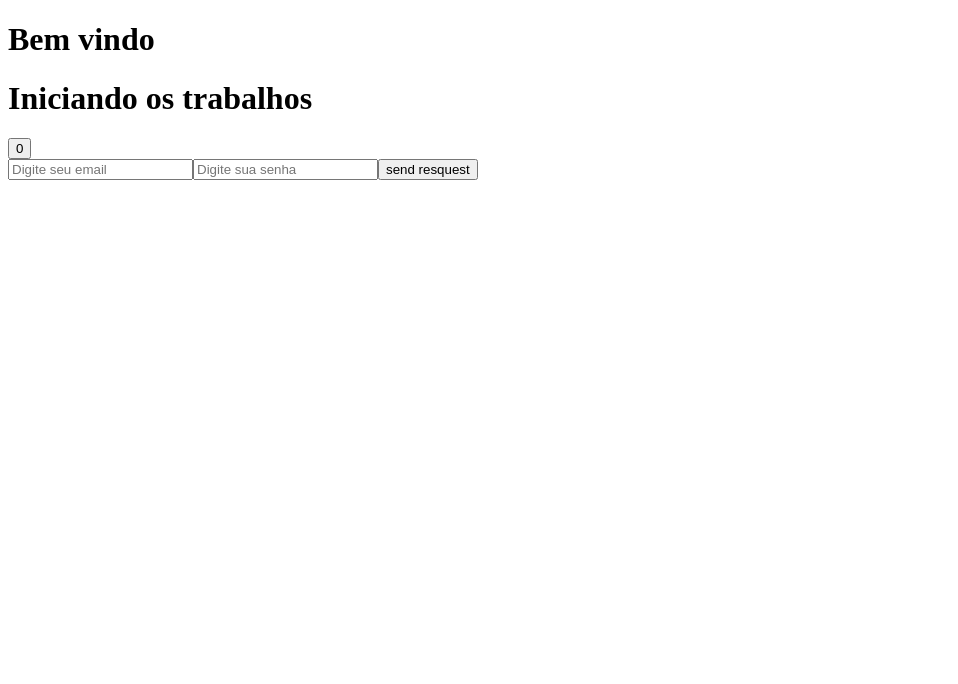
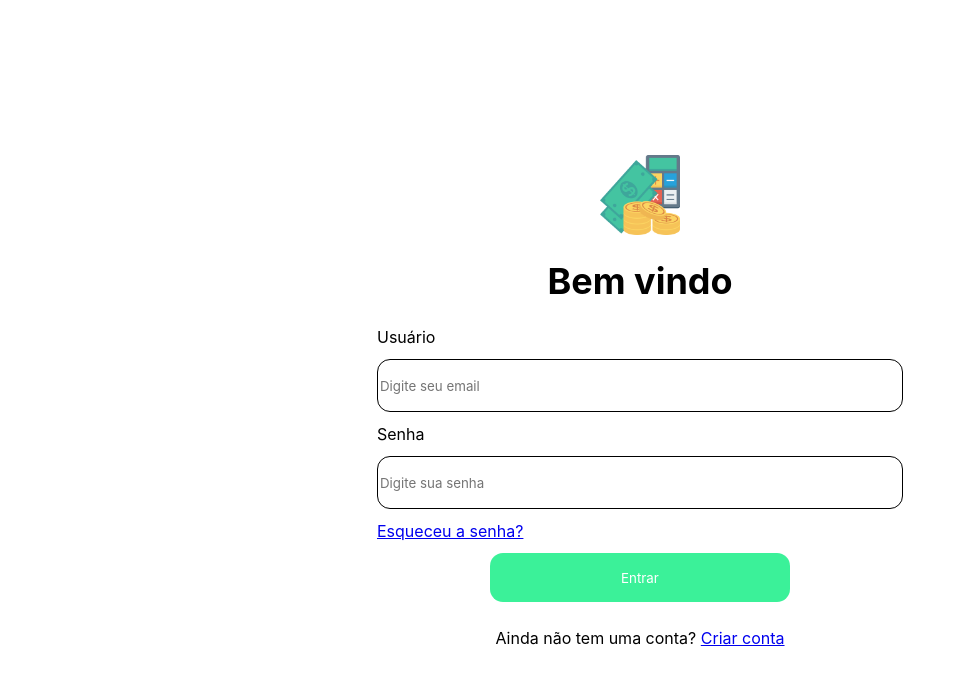
Before and after one commit to ThiagoPaz1/my-finnances, a React (Vite) app in the folder myFinnances/: page / in a window 1280 px wide. Shown: the top 684 px of the page, without its empty margins (0-958 px from the left). Built offline with nearby package versions, Linux system fonts and the light colour scheme.

Commit message:
refactor: estilização tela-login

```diff
--- a/myFinnances/src/App.tsx
+++ b/myFinnances/src/App.tsx
@@ -1,38 +1,11 @@
 import React, {useState} from 'react'
 import Login from './pages/login'
 
-interface IFildForm {
-  email: string,
-  password: string,
-}
 
 function App() {
-
-  const [count, setCount] = useState<number>(0);
-  const [fildsForm, setFildsForm] = useState<IFildForm>({email: "", password:""});
-
-  const handleChange = (event: React.ChangeEvent<HTMLInputElement>) =>{
-    const {name, value} = event.target;
-    setFildsForm({...fildsForm, [name]: value});
-  }
-
-  const reset = (event: any) => {
-    event.preventDefault();
-    setFildsForm({email: "", password: ""});
-  }
-
-  console.log(fildsForm);
-
   return (
     <div>
       <Login/>
-      <h1>Iniciando os trabalhos</h1>
-      <input type="button" value={count} onClick={() => setCount(count + 1)}/>
-      <form action="">
-        <input type="email" placeholder='Digite seu email' name='email' value={fildsForm.email} onChange={handleChange}/>
-        <input type="password" placeholder='Digite sua senha' name='password' value={fildsForm.password} onChange={handleChange}/>
-        <input type="submit" value="send resquest" onClick={reset}/>
-      </form>
     </div>
   )
 }
--- /dev/null
+++ b/myFinnances/src/css/login.css
@@ -0,0 +1,74 @@
+*{
+    font-family: Inter, sans-serif;
+}
+
+.logo{
+    width: 80px;
+    align-self: center;
+}
+
+.container {
+    height: 100vh;
+    width: 100%;
+
+    display: flex;
+    justify-content: center;
+    align-items: center;
+    flex-direction: column;
+
+}
+
+header{
+    display: flex;
+    flex-direction: column;
+}
+
+header h1{
+    font-size: 36px;
+}
+
+.form{
+    display: flex;
+    flex-direction: column;
+    align-items: flex-start;
+}
+
+input{
+    width: 520px;
+    height: 49px;
+    margin: 12px;
+
+    border-radius: 13px;
+    border: 1px solid #000;
+}
+
+.submit{
+    cursor: pointer;
+    width: 300px;
+    height: 49px;
+
+    align-self: center;
+
+    color: white;
+    background-color: #3bf199;
+    border: none;
+}
+
+label{
+    font-size: 16px;
+
+    padding-left: 12px;
+}
+
+.esqueceu-senha{
+    padding-left: 12px;
+}
+
+.new-account{
+    display: flex;
+    justify-content: center;
+}
+section h2{
+    font-size: 16px;
+    font-weight: normal;
+}
--- a/myFinnances/src/pages/login.tsx
+++ b/myFinnances/src/pages/login.tsx
@@ -1,9 +1,55 @@
-import React from 'react';
+import React, {useState} from 'react';
+import '../css/login.css'
+import logo from '../assets/financa.png';
+
+
+interface IFildForm {
+    email: string,
+    password: string,
+  }
 
 export default function login() {
+
+    // const [count, setCount] = useState<number>(0);
+    const [fildsForm, setFildsForm] = useState<IFildForm>({email: "", password:""});
+
+    const handleChange = (event: React.ChangeEvent<HTMLInputElement>) =>{
+    const {name, value} = event.target;
+    setFildsForm({...fildsForm, [name]: value});
+    }
+
+    const reset = (event: any) => {
+        event.preventDefault();
+        setFildsForm({email: "", password: ""});
+    }
+
+  console.log(fildsForm);
+
     return(
-        <div>
-            <h1>Bem vindo</h1>
+    <div>
+        <div className="container">
+            <header>
+                <img className='logo' src={logo} alt="logo-finanças"/>
+                <h1>Bem vindo</h1>
+            </header>
+        {/* <input type="button" value={count} onClick={() => setCount(count + 1)}/> */}
+
+        <section>
+        <form action="" className='form'>
+            <label htmlFor="">Usuário</label>
+            <input type="email" placeholder='Digite seu email' name='email' value={fildsForm.email} onChange={handleChange}/>
+
+            <label htmlFor="">Senha</label>
+            <input type="password" placeholder='Digite sua senha' name='password' value={fildsForm.password} onChange={handleChange}/>
+            <a className='esqueceu-senha' href="#">Esqueceu a senha?</a>
+
+            <input className='submit' type="submit" value="Entrar" onClick={reset}/>
+        </form>
+        <div className="new-account">
+            <h2>Ainda não tem uma conta? <a href="#">Criar conta</a></h2>
         </div>
+        </section>
+        </div>
+    </div>
     )
 }
```
Also changed, not shown: myFinnances/src/assets/financa.png (added), 1 other file (tests, documents, lock files or other folders).
